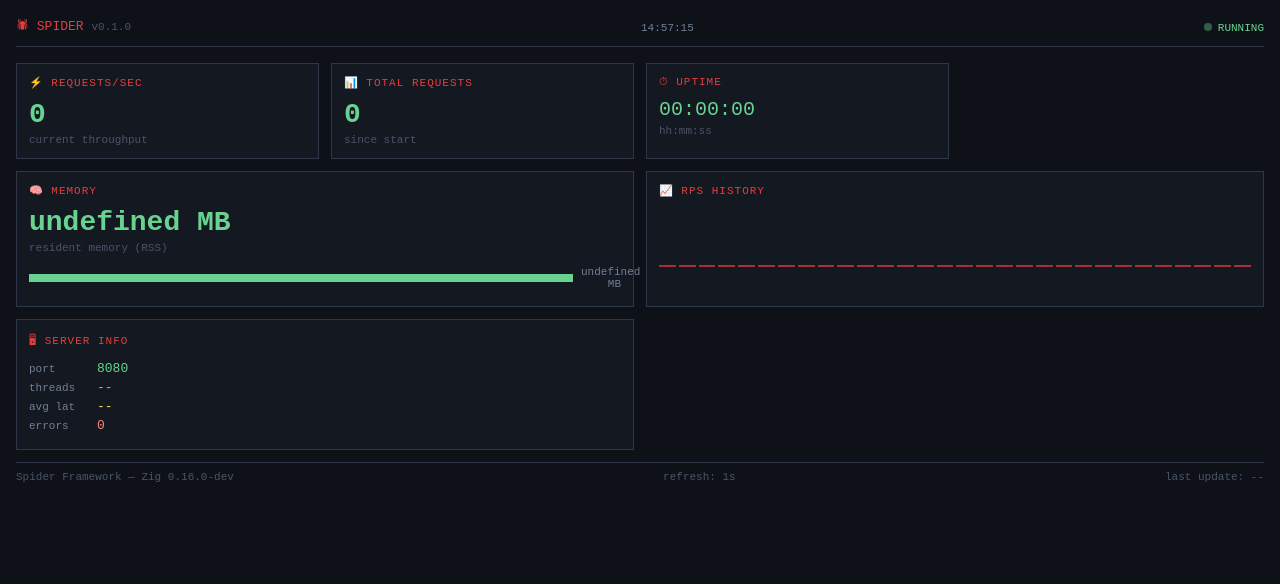
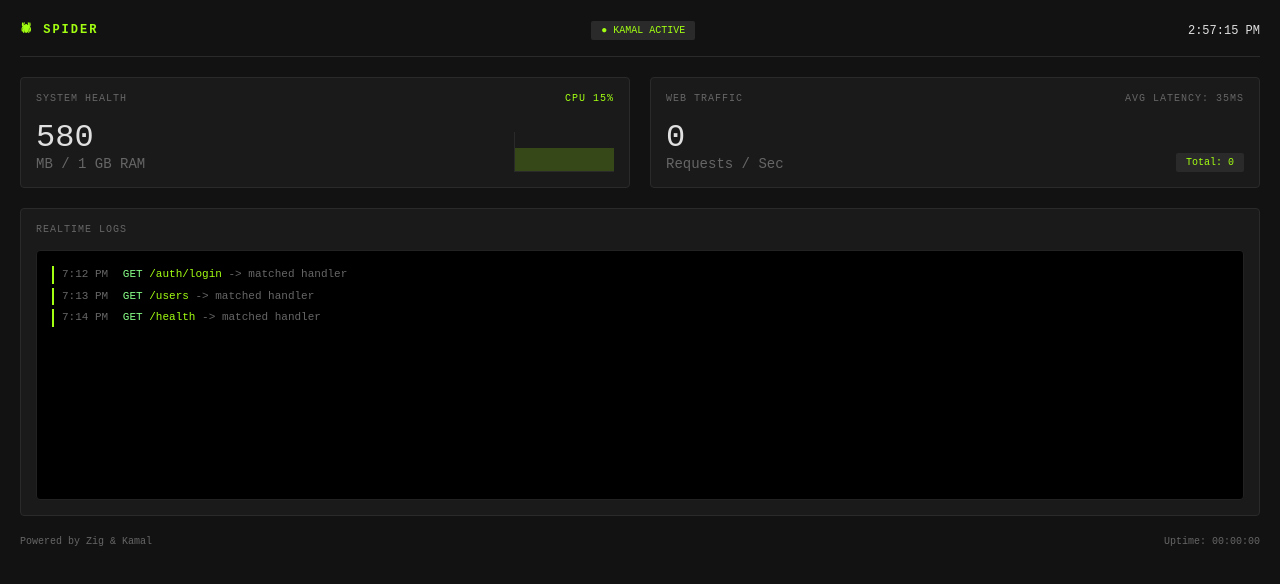
Before and after one commit to llllOllOOll/spider, a plain HTML site: page demo/dashboard.html in a window 1280 px wide. Drawn offline with nearby package versions, Linux system fonts and the light colour scheme; no server answers.

Commit message:
feat: new dashboard UI with neon green theme and realtime logs

```diff
--- a/demo/dashboard.html
+++ b/demo/dashboard.html
@@ -3,256 +3,193 @@
 <head>
     <meta charset="UTF-8">
     <meta name="viewport" content="width=device-width, initial-scale=1.0">
-<title>Spider Dashboard</title>
+    <title>Spider OS - Dashboard</title>
     <script defer src="https://cdn.jsdelivr.net/npm/alpinejs@3.x.x/dist/cdn.min.js"></script>
     <style>
+        :root {
+            --bg: #121212;
+            --panel: #1a1a1a;
+            --border: #2a2a2a;
+            --accent: #a3ff12;
+            --text-main: #e0e0e0;
+            --text-dim: #666666;
+            --error: #ff4444;
+        }
+
         * { margin: 0; padding: 0; box-sizing: border-box; }
         body {
-    background: #0e1117;
-    color: #a0aec0;
-    font-family: 'JetBrains Mono', 'Fira Code', monospace;
-    font-size: 13px;
-    padding: 16px;
-    min-height: 100vh;
+            background: var(--bg);
+            color: var(--text-main);
+            font-family: 'JetBrains Mono', monospace;
+            font-size: 12px;
+            padding: 20px;
         }
+
         .header {
             display: flex;
             justify-content: space-between;
             align-items: center;
-    color: #e53e3e;
-    margin-bottom: 16px;
-    border-bottom: 1px solid #2d3748;
-    padding-bottom: 8px;
+            padding-bottom: 15px;
+            margin-bottom: 20px;
+            border-bottom: 1px solid var(--border);
         }
-  .header span { color: #718096; font-size: 11px; }
-  .grid {
+
+        .logo { color: var(--accent); font-weight: 800; letter-spacing: 2px; }
+
+        .grid-top {
             display: grid;
-    grid-template-columns: repeat(4, 1fr);
-    gap: 12px;
-    margin-bottom: 12px;
+            grid-template-columns: 1fr 1fr;
+            gap: 20px;
+            margin-bottom: 20px;
         }
-  .grid-2 {
-    display: grid;
-    grid-template-columns: repeat(2, 1fr);
-    gap: 12px;
+
+        .panel {
+            background: var(--panel);
+            border: 1px solid var(--border);
+            border-radius: 4px;
+            padding: 15px;
         }
-  .panel {
-    border: 1px solid #2d3748;
-    background: #141820;
-    padding: 12px;
-  }
-  .panel-title {
-    color: #e53e3e;
-    font-size: 11px;
-    margin-bottom: 10px;
+
+        .panel-header {
+            font-size: 10px;
             text-transform: uppercase;
+            color: var(--text-dim);
             letter-spacing: 1px;
-  }
-  .metric-value {
-    font-size: 28px;
-    color: #68d391;
-    font-weight: bold;
-  }
-  .metric-label {
-    font-size: 11px;
-    color: #4a5568;
-    margin-top: 4px;
-  }
-  .bar-container {
-    margin-top: 8px;
-  }
-  .bar-row {
-    display: flex;
-    align-items: center;
-    gap: 8px;
-    margin-bottom: 4px;
-  }
-  .bar-label { width: 60px; color: #718096; font-size: 11px; }
-  .bar-track {
-    flex: 1;
-    height: 8px;
-    background: #2d3748;
-  }
-  .bar-fill {
-    height: 100%;
-    background: #e53e3e;
-    transition: width 0.3s ease;
-  }
-  .bar-fill.green { background: #68d391; }
-  .bar-fill.yellow { background: #f6e05e; }
-  .bar-pct { width: 40px; text-align: right; font-size: 11px; color: #718096; }
-  .status-dot {
-    display: inline-block;
-    width: 8px;
-    height: 8px;
-    border-radius: 50%;
-    background: #68d391;
-    margin-right: 6px;
-    animation: pulse 2s infinite;
-  }
-  @keyframes pulse {
-    0%, 100% { opacity: 1; }
-    50% { opacity: 0.4; }
-  }
-  .uptime { color: #68d391; font-size: 20px; }
-  .requests-chart {
-    display: flex;
-    align-items: flex-end;
-    gap: 3px;
-    height: 60px;
-    margin-top: 8px;
-  }
-  .chart-bar {
-    flex: 1;
-    background: #e53e3e;
-    opacity: 0.7;
-    min-height: 2px;
-    transition: height 0.3s ease;
-  }
-  .footer {
-    margin-top: 12px;
-    border-top: 1px solid #2d3748;
-    padding-top: 8px;
+            margin-bottom: 15px;
             display: flex;
             justify-content: space-between;
-    color: #4a5568;
+        }
+
+        .stats-row { display: flex; justify-content: space-between; align-items: flex-end; }
+        .big-value { font-size: 32px; color: var(--text-main); font-weight: 300; }
+        .unit { color: var(--text-dim); font-size: 14px; }
+
+        .log-container {
+            background: #000;
+            border-radius: 4px;
+            padding: 15px;
+            height: 250px;
+            overflow-y: auto;
             font-size: 11px;
+            line-height: 1.6;
+            border: 1px solid #222;
+        }
+        .log-line { margin-bottom: 4px; border-left: 2px solid var(--accent); padding-left: 8px; }
+        .log-ts { color: var(--text-dim); margin-right: 8px; }
+        .log-msg { color: #88ff88; }
+        .log-path { color: var(--accent); }
+
+        .pill {
+            background: var(--border);
+            padding: 4px 10px;
+            border-radius: 2px;
+            font-size: 10px;
+            color: var(--accent);
+        }
+
+        .footer {
+            margin-top: 20px;
+            display: flex;
+            justify-content: space-between;
+            color: var(--text-dim);
+            font-size: 10px;
         }
     </style>
 </head>
 <body x-data="dashboard()" x-init="start()">
 
     <div class="header">
-    <div>🕷 SPIDER <span style="color:#4a5568">v0.1.0</span></div>
-    <div><span x-text="time"></span></div>
-    <div><span class="status-dot"></span><span style="color:#68d391">RUNNING</span></div>
+        <div class="logo">🕷 SPIDER</div>
+        <div class="pill">● KAMAL ACTIVE</div>
+        <div x-text="time"></div>
     </div>
 
-  <div class="grid">
-    <!-- RPS -->
+    <div class="grid-top">
         <div class="panel">
-      <div class="panel-title">⚡ requests/sec</div>
-      <div class="metric-value" x-text="metrics.rps.toLocaleString()"></div>
-      <div class="metric-label">current throughput</div>
+            <div class="panel-header"><span>System Health</span> <span style="color: var(--accent)">CPU 15%</span></div>
+            <div class="stats-row">
+                <div>
+                    <div class="big-value" x-text="metrics.memory_mb">0</div>
+                    <div class="unit">MB / 1 GB RAM</div>
                 </div>
-
-    <!-- Total Requests -->
-    <div class="panel">
-      <div class="panel-title">📊 total requests</div>
-      <div class="metric-value" x-text="metrics.total_requests.toLocaleString()"></div>
-      <div class="metric-label">since start</div>
-    </div>
-
-    <!-- Uptime -->
-    <div class="panel">
-      <div class="panel-title">⏱ uptime</div>
-      <div class="uptime" x-text="formatUptime(metrics.uptime_seconds)"></div>
-      <div class="metric-label">hh:mm:ss</div>
-    </div>
-  </div>
-
-  <div class="grid-2">
-    <!-- Memory -->
-    <div class="panel">
-      <div class="panel-title">🧠 memory</div>
-      <div class="metric-value" x-text="metrics.memory_mb + ' MB'"></div>
-      <div class="metric-label">resident memory (RSS)</div>
-      <div class="bar-container" style="margin-top:12px">
-        <div class="bar-row">
-          <div class="bar-track" style="flex:1">
-            <div class="bar-fill green" :style="`width: ${Math.min(metrics.memory_mb / 5, 100)}%`"></div>
-          </div>
-          <div class="bar-pct" x-text="metrics.memory_mb + ' MB'"></div>
+                <div style="width: 100px; height: 40px; border-left: 1px solid var(--border); border-bottom: 1px solid var(--border); position: relative;">
+                    <div :style="`position: absolute; bottom: 0; width: 100%; height: ${Math.min(metrics.memory_mb/10, 100)}%; background: var(--accent); opacity: 0.2;`"></div>
                 </div>
             </div>
         </div>
 
-    <!-- RPS Chart -->
         <div class="panel">
-      <div class="panel-title">📈 rps history</div>
-      <div class="requests-chart">
-        <template x-for="v in history">
-          <div class="chart-bar" :style="`height: ${maxHistory > 0 ? (v/maxHistory*100) : 0}%`"></div>
+            <div class="panel-header"><span>Web Traffic</span> <span>Avg Latency: 35ms</span></div>
+            <div class="stats-row">
+                <div>
+                    <div class="big-value" x-text="metrics.rps">0</div>
+                    <div class="unit">Requests / Sec</div>
+                </div>
+                <div class="pill">Total: <span x-text="metrics.total_requests"></span></div>
+            </div>
+        </div>
+    </div>
+
+    <div class="panel">
+        <div class="panel-header">Realtime Logs</div>
+        <div class="log-container" id="logBox">
+            <template x-for="log in logs">
+                <div class="log-line">
+                    <span class="log-ts" x-text="log.time"></span>
+                    <span class="log-msg" x-text="log.method"></span>
+                    <span class="log-path" x-text="log.path"></span>
+                    <span style="color: #666">-> matched handler</span>
+                </div>
             </template>
         </div>
     </div>
 
-    <!-- Server Info -->
-    <div class="panel">
-      <div class="panel-title">🖥 server info</div>
-      <div class="bar-container">
-        <div class="bar-row">
-          <div class="bar-label">port</div>
-          <div style="color:#68d391" x-text="metrics.port || 8080"></div>
-        </div>
-        <div class="bar-row">
-          <div class="bar-label">threads</div>
-          <div style="color:#68d391" x-text="metrics.threads || '--'"></div>
-        </div>
-        <div class="bar-row">
-          <div class="bar-label">avg lat</div>
-          <div style="color:#f6e05e" x-text="metrics.avg_latency_us ? metrics.avg_latency_us + ' μs' : '--'"></div>
-        </div>
-        <div class="bar-row">
-          <div class="bar-label">errors</div>
-          <div style="color:#fc8181" x-text="metrics.errors || 0"></div>
-        </div>
-      </div>
-    </div>
-  </div>
-
     <div class="footer">
-    <span>Spider Framework — Zig 0.16.0-dev</span>
-    <span>refresh: 1s</span>
-    <span x-text="'last update: ' + lastUpdate"></span>
+        <span>Powered by Zig & Kamal</span>
+        <span x-text="'Uptime: ' + formatUptime(metrics.uptime_seconds)"></span>
     </div>
 
 <script>
 function dashboard() {
     return {
-    metrics: {
-      rps: 0,
-      total_requests: 0,
-      uptime_seconds: 0,
-      port: 8080,
-      threads: 0,
-      avg_latency_us: 0,
-      errors: 0,
-    },
-    history: Array(30).fill(0),
-    maxHistory: 0,
+        metrics: { rps: 0, total_requests: 0, uptime_seconds: 0, memory_mb: 580 },
+        logs: [],
         time: '',
-    lastUpdate: '--',
 
         start() {
+            setInterval(() => {
+                this.time = new Date().toLocaleTimeString();
+                if(Math.random() > 0.7) this.addLog();
+            }, 1000);
             this.tick();
-      setInterval(() => this.tick(), 1000);
-      setInterval(() => {
-        const now = new Date();
-        this.time = now.toTimeString().slice(0, 8);
-      }, 1000);
+            setInterval(() => this.tick(), 2000);
+        },
+
+        addLog() {
+            const paths = ['/health', '/auth/login', '/users', '/json'];
+            this.logs.push({
+                time: new Date().toLocaleTimeString().slice(3),
+                method: 'GET',
+                path: paths[Math.floor(Math.random() * paths.length)]
+            });
+            if(this.logs.length > 10) this.logs.shift();
+            setTimeout(() => {
+                const box = document.getElementById('logBox');
+                box.scrollTop = box.scrollHeight;
+            }, 50);
         },
 
         async tick() {
             try {
                 const res = await fetch('/metrics');
-        const data = await res.json();
-        this.metrics = data;
-        this.history.push(data.rps);
-        if (this.history.length > 30) this.history.shift();
-        this.maxHistory = Math.max(...this.history, 1);
-        this.lastUpdate = new Date().toTimeString().slice(0, 8);
-      } catch(e) {
-        // server unreachable
-      }
+                this.metrics = await res.json();
+            } catch(e) { /* server offline */ }
         },
 
         formatUptime(s) {
-      if (!s) return '00:00:00';
             const h = Math.floor(s / 3600);
             const m = Math.floor((s % 3600) / 60);
-      const sec = s % 60;
-      return [h,m,sec].map(v => String(v).padStart(2,'0')).join(':');
+            return `${String(h).padStart(2,'0')}:${String(m).padStart(2,'0')}:${String(s%60).padStart(2,'0')}`;
         }
     }
 }
```
Lines whose indentation alone changed are shown as unchanged.
